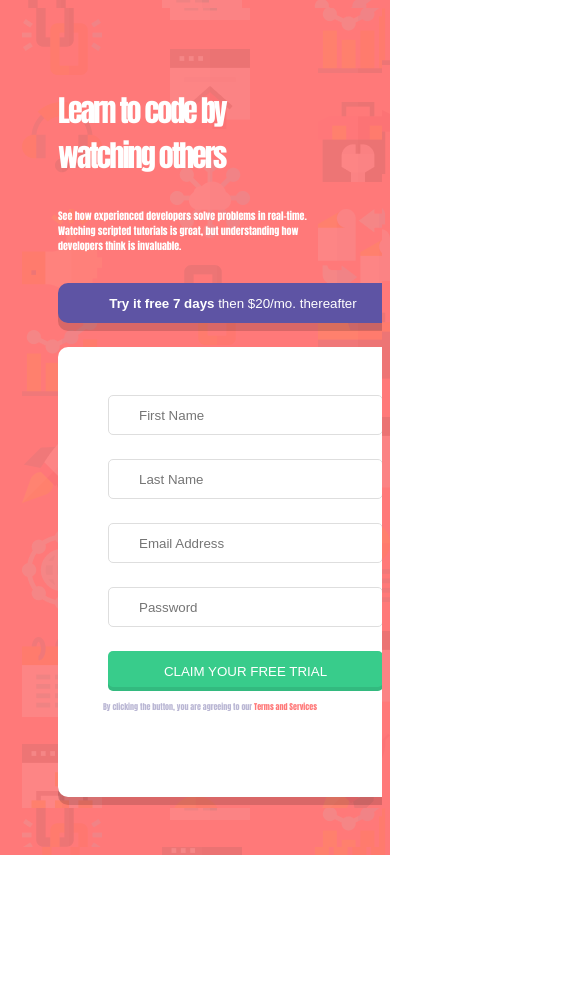
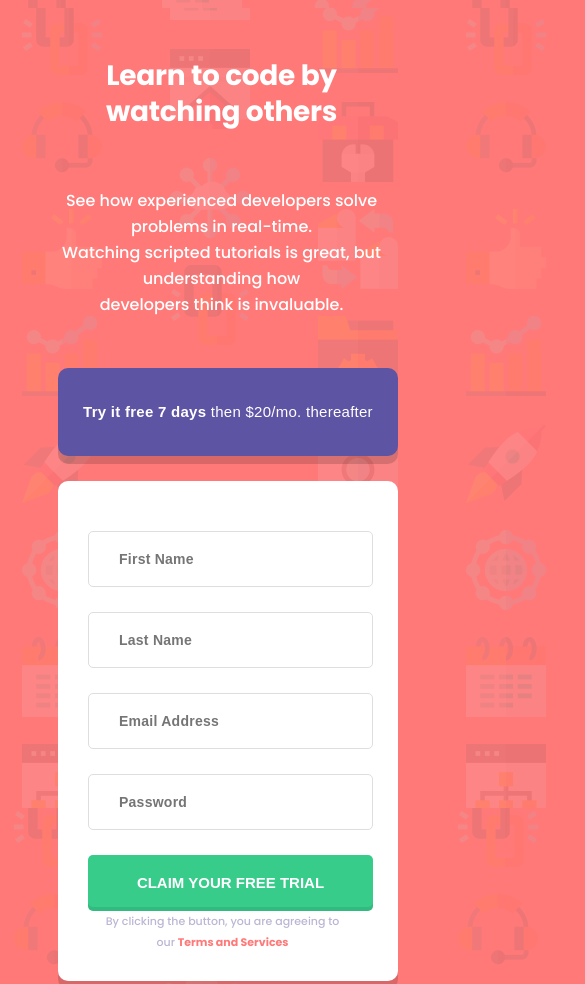
Before and after one commit to Ifedayojosh/Intro-component-with-sign-up-form, a plain HTML site: page index.html in a window 390 px wide. Shown: the top 984 px of the page, 585 px wide, since content can reach past the window. Before the commit the page ends 855 px from the top, so only its background shows below. Drawn offline with Linux system fonts and the light colour scheme.

Commit message:
this is my third commit

```diff
--- a/index.css
+++ b/index.css
@@ -2,62 +2,79 @@
     box-sizing: border-box;
 }
 #container{
-    font-family:Impact, Haettenschweiler, 'Arial Narrow Bold', sans-serif;
-    width:90%;
-    height: 650px;
+    font-family: "Poppins", sans-serif;
+    width:1440px;
+    height: 800px;
     background: url('images/img.png');
     display: table;
     margin: auto;
 }
 #div1{
-    width: 40%;
+    width: 50%;
     display: table-cell;
     vertical-align: middle;
     text-align: justify;
     color: white;
-    padding-left: 50px;
+    padding-left: 165px;
 }
 #p1{
-    font-weight: bold;
-    font-size: 30px;
-    letter-spacing: -2px;
+    width: 525px;
+    height: 131px;
+    font-size: 50px;
+    font-style: normal;
+    font-weight: 700;
+    line-height: 55px;
+    letter-spacing: -0.521px;
 }
 #p2{
-    font-size: 10px;
-    line-height: 15px;
+    width: 525px;
+    height: 78px;
+    font-size: 16px;
+    font-style: normal;
+    font-weight: 500;
+    line-height: 26px;
 }
 #div2{
-    width: 60%;
+    width: 50%;
     display: table-cell;
-    padding-left: 50px;
-    padding-top: 90px;
+    padding-right: 165px;
+    padding-top: 121px;
 }
 #btn1{
-    width:420px;
-    height: 40px;
+    width:540px;
+    height: 60px;
     color: white;
+    font-size: 15px;
+    font-style: normal;
+    font-weight: 400;
+    line-height: 26px;
+    letter-spacing: 0.268px;
     border: none;
     border-radius: 10px;
     background: #5E54A4;
     box-shadow: 0px 8px 0px 0px rgba(0, 0, 0, 0.15);
 }
 form{
-    width: 420px;
-    height: 450px;
+    width: 540px;
+    height: 474px;
     background-color: white;
     border-radius: 10px;
     box-shadow: 0px 8px 0px 0px rgba(0, 0, 0, 0.15);
-
 }
 input{
-    /* padding: auto; */
     margin-left: 50px;
     padding-left: 30px;
-    width: 330px;
-    height: 40px;
+    width: 460px;
+    height: 56px;
     border-radius: 5px;
     border: 1px solid #DEDEDE;
     background: #FFF;
+    color: #3D3B48;
+    font-size: 14px;
+    font-style: normal;
+    font-weight: 600;
+    line-height: 26px;
+    letter-spacing: 0.25px;
 }
 input:hover{
     border-radius: 5px;
@@ -68,8 +85,12 @@ input:focus {
     border: none;
   }
 #btn2{
-    width: 335px;
-    height: 40px;
+    width: 460px;
+    height: 56px;
+    font-size: 15px;
+    font-style: normal;
+    font-weight: 600;
+    line-height: 26px;
     margin-left: 50px;
     color: white;
     border: none;
@@ -77,10 +98,17 @@ input:focus {
     background: #38CC8B;
     box-shadow: 0px -4px 0px 0px rgba(0, 0, 0, 0.09) inset;
 }
+#btn2:hover{
+    cursor: pointer;
+}
 #span1{
-    font-size: 8px;
+    margin-left: 90px;
     color: #BAB7D4;
-    margin-left: 65px;
+    text-align: center;
+    font-size: 11px;
+    font-style: normal;
+    font-weight: 500;
+    line-height: 26px;
 }
 a{
     text-decoration: none;
@@ -88,10 +116,13 @@ a{
     font-weight: bold;
 }
 #message1,#message2,#message3,#message4{
-    font-size: 10px;
     float: right;
+    padding-right: 40px;
+    color: #FF7979;
+    font-size: 11px;
     font-style: italic;
-    padding-right: 40px;
+    font-weight: 500;
+    line-height: normal;
 }
 #ec1 , #ec2, #ec3, #ec4{
     display: flex;
@@ -104,106 +135,88 @@ a{
     display:none;
 }
 @media screen and (max-width:480px) {
-   #container{
-    width: 100%;
-    height: 100%;
-    display: block;
-    margin:auto;
-    overflow: hidden;
-   }
-   #div1{
-    width: 100%;
-    display: block;
-    padding-top: 50px;
-    justify-content: center;
-   }
-   #div2{
-    width: 100%;
-    padding-bottom: 50px;
-    padding-top: 20px;
-    display: block;
-   }
-   #btn1{
-    width: 350px;
-    height: 40px;
-}
-   form{
-    width:350px;
-   }
-   input{
-    width: 275px;
-    margin-right: 150px;
-   }
-   #btn2{
-    width:275px;
-   }
-   #span1{
-    margin-left:45px;
-   }
-   #ec1 , #ec2, #ec3, #ec4{
-    display: flex;
-    position: relative;
-    width: 480px;
-}
-#ec1a, #ec2a, #ec3a, #ec4a{
-    position: absolute;
-    right:170px;
-    bottom: 10px;
-    display:none;
-}
-#message1,#message2,#message3,#message4{
-    float: none;
-    margin-left: 162px;
-}
-}
-@media screen and (max-width:800px) {
     body{
-     background: url('images/img.png')
+        max-width: 375px;
+        height:1000px;
+        background: url('images/img.png');
+        overflow-x: hidden;
     }
     #container{
-     width: 100%;
-     height: 100%;
-     display: block;
-     margin:auto;
+        display: flex;
+        flex-direction: column;
     }
-    #div1{
-     width: 100%;
-     display: block;
-     padding-top: 50px;
-     justify-content: center;
+    #div1, #div2{
+        padding: 50px;
     }
-    #div2{
-     width: 100%;
-     padding-bottom: 50px;
-     padding-top: 20px;
-     display: block;
+    #p1{
+        width:327px;
+        height: 80px;
+        display: block;
+        text-align: center;
+        font-size: 28px;
+        font-style: normal;
+        font-weight: 700;
+        line-height: 36px;
+        letter-spacing: -0.292px;
+    }
+    #p2{
+        width: 327px;
+        height: 80px;
+        display: block;
+        text-align: center;
+        font-size: 16px;
+        font-style: normal;
+        font-weight: 500;
+        line-height: 26px;
     }
     #btn1{
-     width: 350px;
-     height: 40px;
- }
+        width: 340px;
+        height: 88px;
+        border-radius: 10px;
+        background: #5E54A4;
+        box-shadow: 0px 8px 0px 0px rgba(0, 0, 0, 0.15);
+        text-align: center;
+        font-size: 15px;
+        font-style: normal;
+        line-height: 26px;
+        letter-spacing: 0.268px;
+        padding: 20px;
+    }
     form{
-     width:350px;
+        width: 340px;
+        height: 500px;
+        border-radius: 10px;
+        background: #FFF;
+        box-shadow: 0px 8px 0px 0px rgba(0, 0, 0, 0.15);
     }
     input{
-     width: 275px;
-     margin-right: 150px;
+        width:285px;
+        height: 56px;
+        border-radius: 5px;
+        border: 1px solid #DEDEDE;
+        background: #FFF;
+        margin-left: 30px;
     }
     #btn2{
-     width:275px;
+        width: 285px;
+        height: 56px;
+        margin-left: 30px;
     }
     #span1{
-     margin-left:45px;
-    }
-    #ec1 , #ec2, #ec3, #ec4{
-        display: flex;
-        position: relative;
-        width: 480px;
+        display: block;
+        width:249px;
+        margin-left: 40px;
+        color: #BAB7D4;
+        text-align: center;
+        font-size: 11px;
+        font-style: normal;
+        font-weight: 500;
+        line-height: 21px;
     }
     #ec1a, #ec2a, #ec3a, #ec4a{
         position: absolute;
-        right:170px;
-        bottom: 10px;
+        right:40px;
+        bottom: 15px;
         display:none;
     }
- }
+}
--- a/index.html
+++ b/index.html
@@ -4,13 +4,16 @@
   <meta charset="UTF-8">
   <meta name="viewport" content="width=device-width, initial-scale=1.0">
   <title>Intro sign-up</title>
+  <link rel="preconnect" href="https://fonts.googleapis.com">
+<link rel="preconnect" href="https://fonts.gstatic.com" crossorigin>
+<link href="https://fonts.googleapis.com/css2?family=Poppins:ital,wght@0,100;0,200;0,300;0,400;0,500;0,600;0,700;0,800;0,900;1,100;1,200;1,300;1,400;1,500;1,600;1,700;1,800;1,900&display=swap" rel="stylesheet">
   <link rel="stylesheet" href="index.css">
 </head>
 <body>
   <div id="container">
     <div id="div1">
-      <p id="p1">Learn to code by<br>watching others</p>
-      <p id="p2">See how experienced developers solve problems in real-time. <br> Watching scripted tutorials is great, but understanding how <br> developers think is invaluable. </p>
+      <span id="p1">Learn to code by<br>watching others</span> <br><br>
+      <span id="p2">See how experienced developers solve problems in real-time. <br> Watching scripted tutorials is great, but understanding how <br> developers think is invaluable. </span>
     </div>
     <div id="div2">
       <button id="btn1">
@@ -19,8 +22,8 @@
       <form action="#" onsubmit="validateform()">
         <br><br>
         <div id="ec1">
-          <input type="text" id="firstname" placeholder="First Name" onKeyDown="removeErrorMessage()">
-          <svg id="ec1a" width="20" height="20" viewBox="0 0 24 24" fill="none" xmlns="http://www.w3.org/2000/svg">
+          <input type="text" id="firstname" placeholder="First Name" onKeyDown="removeErrorMessage1()">
+          <svg id="ec1a" width="24" height="24" viewBox="0 0 24 24" fill="none" xmlns="http://www.w3.org/2000/svg">
             <circle cx="12" cy="12" r="12" fill="#FF7979"/>
             <rect x="11" y="6" width="2" height="9" rx="1" fill="white"/>
             <rect x="11" y="17" width="2" height="2" rx="1" fill="white"/>
@@ -29,8 +32,8 @@
         <span id="message1" style="color: #FF7979;"> </span>
         <br>
         <div id="ec2">
-          <input type="text" id="lastname" placeholder="Last Name" onKeyDown="removeErrorMessage()">
-          <svg id="ec2a" width="20" height="20" viewBox="0 0 24 24" fill="none" xmlns="http://www.w3.org/2000/svg">
+          <input type="text" id="lastname" placeholder="Last Name" onKeyDown="removeErrorMessage2()">
+          <svg id="ec2a" width="24" height="24" viewBox="0 0 24 24" fill="none" xmlns="http://www.w3.org/2000/svg">
             <circle cx="12" cy="12" r="12" fill="#FF7979"/>
             <rect x="11" y="6" width="2" height="9" rx="1" fill="white"/>
             <rect x="11" y="17" width="2" height="2" rx="1" fill="white"/>
@@ -39,8 +42,8 @@
         <span id="message2" style="color: #FF7979;"> </span>
         <br>
         <div id="ec3">
-          <input type="email" id="email" placeholder="Email Address" onKeyDown="removeErrorMessage()">
-          <svg id="ec3a" width="20" height="20" viewBox="0 0 24 24" fill="none" xmlns="http://www.w3.org/2000/svg">
+          <input type="email" id="email" placeholder="Email Address" onKeyDown="removeErrorMessage3()">
+          <svg id="ec3a" width="24" height="24" viewBox="0 0 24 24" fill="none" xmlns="http://www.w3.org/2000/svg">
             <circle cx="12" cy="12" r="12" fill="#FF7979"/>
             <rect x="11" y="6" width="2" height="9" rx="1" fill="white"/>
             <rect x="11" y="17" width="2" height="2" rx="1" fill="white"/>
@@ -49,8 +52,8 @@
         <span id="message3" style="color: #FF7979;"> </span>
         <br>
         <div id="ec4">
-          <input type="password" id="password" placeholder="Password" onKeyDown="removeErrorMessage()">
-          <svg id="ec4a" width="20" height="20" viewBox="0 0 24 24" fill="none" xmlns="http://www.w3.org/2000/svg">
+          <input type="password" id="password" placeholder="Password" onKeyDown="removeErrorMessage4()">
+          <svg id="ec4a" width="24" height="24" viewBox="0 0 24 24" fill="none" xmlns="http://www.w3.org/2000/svg">
             <circle cx="12" cy="12" r="12" fill="#FF7979"/>
             <rect x="11" y="6" width="2" height="9" rx="1" fill="white"/>
             <rect x="11" y="17" width="2" height="2" rx="1" fill="white"/>
```
Also changed, not shown: index.js (+21 -7 lines).
